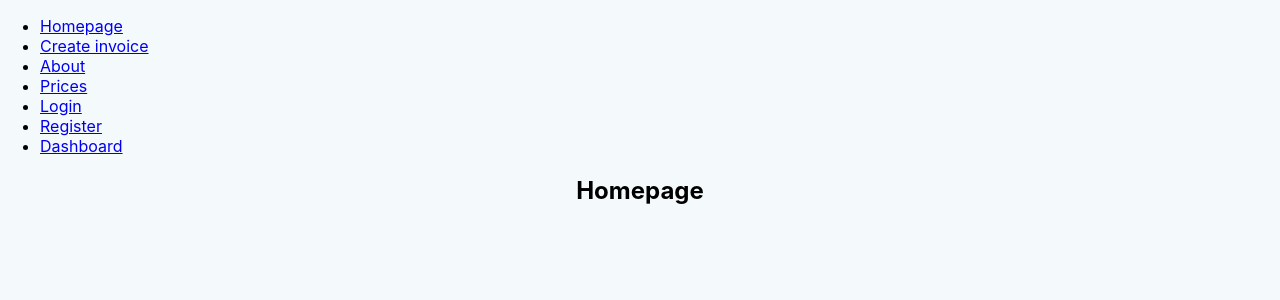
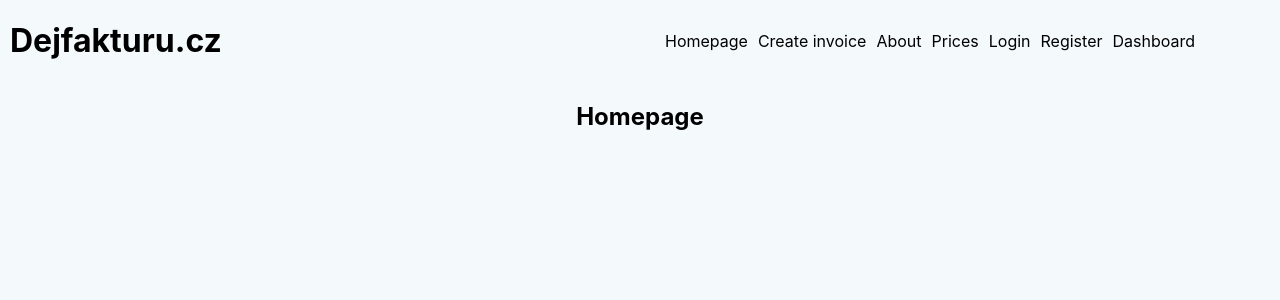
Before and after one commit to zaymax/dejfakturu, a React (Create React App) app in the folder client/: page / in a window 1280 px wide. Shown: the top 300 px of the page. Built offline with nearby package versions, Linux system fonts and the light colour scheme.

Commit message:
add basic styling to menu

```diff
--- a/client/src/components/app/App.js
+++ b/client/src/components/app/App.js
@@ -11,30 +11,33 @@
 function App() {
   return (
     <Router>
-      <div>
-        <ul>
-          <li>
+      <div className="">
+        <div className="menu">
+          <h1 className="menu__logo">Dejfakturu.cz</h1>
+          <ul className="menu__links">
+            <li className="menu__link">
               <Link to="/">Homepage</Link>
             </li>
-          <li>
+            <li className="menu__link">
               <Link to="/create-invoice">Create invoice</Link>
             </li>
-          <li>
+            <li className="menu__link">
               <Link to="/about">About</Link>
             </li>
-          <li>
+            <li className="menu__link">
               <Link to="/prices">Prices</Link>
             </li>
-          <li>
+            <li className="menu__link">
               <Link to="/login">Login</Link>
             </li>
-          <li>
+            <li className="menu__link">
               <Link to="/register">Register</Link>
             </li>
-          <li>
+            <li className="menu__link">
               <Link to="/dashboard">Dashboard</Link>
             </li>
           </ul>
+        </div>
 
         <Routes>
           <Route path="/create-invoice" element={<Form />} />
--- a/client/src/components/app/App.scss
+++ b/client/src/components/app/App.scss
@@ -18,3 +18,27 @@
 .App-link {
   color: #61dafb;
 }
+
+.menu {
+  display: flex;
+  width: 100%;
+  align-items: center;
+  &__logo {
+    width: 100%;
+    margin-left: 10px;
+  }
+
+  &__links {
+    width: 100%;
+    display: flex;
+    list-style: none;
+  }
+
+  &__link {
+    margin-right: 10px;
+    a {
+      text-decoration: none;
+      color: black;
+    }
+  }
+}
```
Lines whose indentation alone changed are shown as unchanged.
